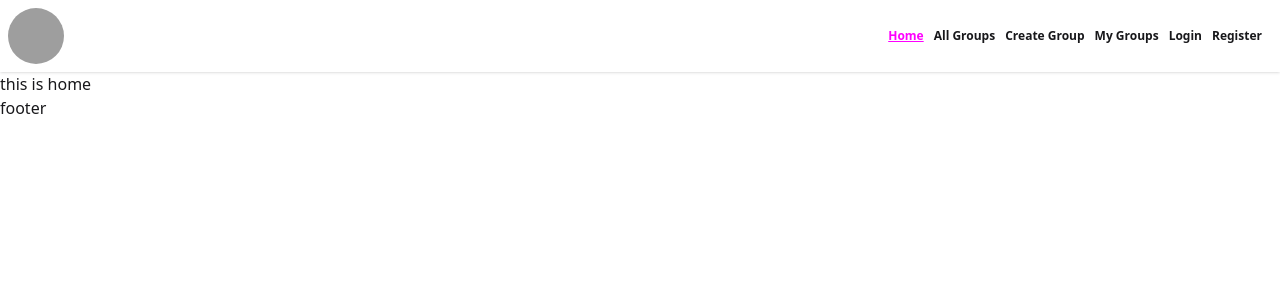
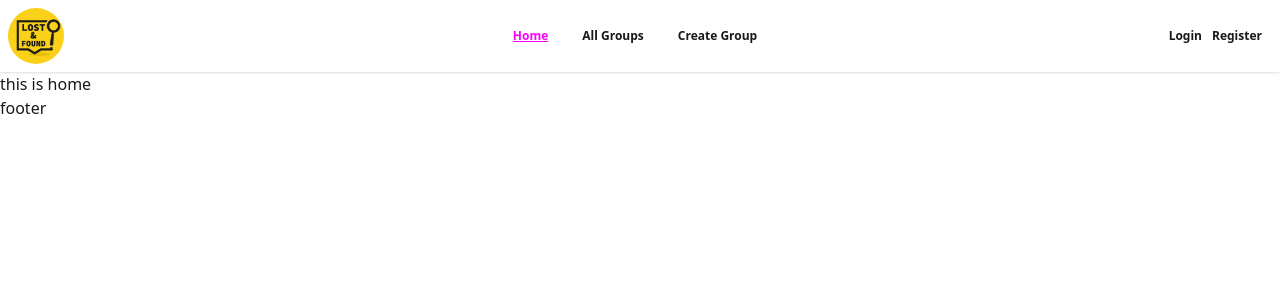
Before and after one commit to SheikhSalman-koli/assignment11-lost-found-client-side, a React (Vite) app: page / in a window 1280 px wide. Shown: the top 300 px of the page. Built offline with nearby package versions, Linux system fonts and the light colour scheme; no server answers; grey boxes are pictures that could not be loaded.

Commit message:
setup header with responsive

```diff
--- a/src/Componants/Header.jsx
+++ b/src/Componants/Header.jsx
@@ -3,6 +3,7 @@
 import './header.css'
 import { AuthContext } from '../Context/AuthContext';
 import Swal from 'sweetalert2';
+import logo from '../assets/lostfound-logo.jpg'
 
 const Header = () => {
 
@@ -21,12 +22,44 @@
     return (
         <div>
             <div className="navbar bg-base-100 shadow-sm">
-                <div className="navbar-start gap-5">
-                    <img className='w-14 h-14 rounded-full' src='https://i.ibb.co/ksxmXbcj/coffee-1.jpg' alt="empty for now" />
+                {/* <div className="navbar-start gap-5">
+                    <img className='w-14 h-14 rounded-full' src={logo} alt="empty for now" />
+                </div> */}
 
-                </div>
+            <div className="navbar-start">
+    <div className="dropdown">
+      <div tabIndex={0} role="button" className="btn btn-ghost lg:hidden">
+        <svg xmlns="http://www.w3.org/2000/svg" className="h-5 w-5" fill="none" viewBox="0 0 24 24" stroke="currentColor"> <path strokeLinecap="round" strokeLinejoin="round" strokeWidth="2" d="M4 6h16M4 12h8m-8 6h16" /> </svg>
+      </div>
+      <ul
+        tabIndex={0}
+        className="menu menu-sm dropdown-content bg-base-100 rounded-box z-1 mt-3 w-52 p-2 shadow">
+        <li><NavLink to='/'>Home</NavLink></li>
+        <li>
+         <NavLink to='/allgroup'>All Groups</NavLink>
+        </li>
+        <li> <NavLink to='/create'>Create Group</NavLink></li>
+      </ul>
+    </div>
+ <img className='w-14 h-14 rounded-full' src={logo} alt="empty for now" />
+  </div>
 
-                <div className="navbar-end">
+
+
+  <div className="navbar-center hidden lg:flex">
+
+    <ul className="menu menu-horizontal px-1">
+      <li><NavLink to='/'>Home</NavLink></li>
+        <li>
+         <NavLink to='/allgroup'>All Groups</NavLink>
+        </li>
+        <li> <NavLink to='/create'>Create Group</NavLink></li>
+    </ul>
+  </div>
+
+
+
+                {/* <div className="navber-end lg:navbar-center ">
                     <div className="hidden lg:flex items-center">
                         <NavLink to='/'>Home</NavLink>
                         <NavLink to='/allgroup'>All Groups</NavLink>
@@ -45,11 +78,11 @@
 
                     </div>
                     <div className="dropdown lg:hidden">
-                        <div tabIndex={0} role="button" className="btn btn-ghost lg:hidden">
+                        <div tabIndex={0} role="button" className="btn btn-ghost lg:hidden"> */}
                             {/* {user && <div className="tooltip" data-tip={user.displayName}>
                                 <img className='w-10 h-10 rounded-full mr-1' src={user.photoURL} alt="" />
                             </div>} */}
-                            <svg xmlns="http://www.w3.org/2000/svg" className="h-5 w-5" fill="none" viewBox="0 0 24 24" stroke="currentColor"> <path strokeLinecap="round" strokeLinejoin="round" strokeWidth="2" d="M4 6h16M4 12h8m-8 6h16" /> </svg>
+                            {/* <svg xmlns="http://www.w3.org/2000/svg" className="h-5 w-5" fill="none" viewBox="0 0 24 24" stroke="currentColor"> <path strokeLinecap="round" strokeLinejoin="round" strokeWidth="2" d="M4 6h16M4 12h8m-8 6h16" /> </svg>
                         </div>
                         <ul
                             tabIndex={0}
@@ -70,7 +103,19 @@
                             }
                         </ul>
                     </div>
+                </div> */}
 
+                <div className="navbar-end">
+                    {
+                                user ? <>
+                                    <button onClick={handleLogout} className='text-[12px] font-bold'>logout</button>
+                                </>
+                                    :
+                                    <>
+                                        <NavLink to='/signin'>Login</NavLink>
+                                        <NavLink to='/signup'>Register</NavLink>
+                                    </>
+                            }
                 </div>
             </div>
         </div>
```
Also changed, not shown: src/assets/lostfound-logo.jpg (added).
